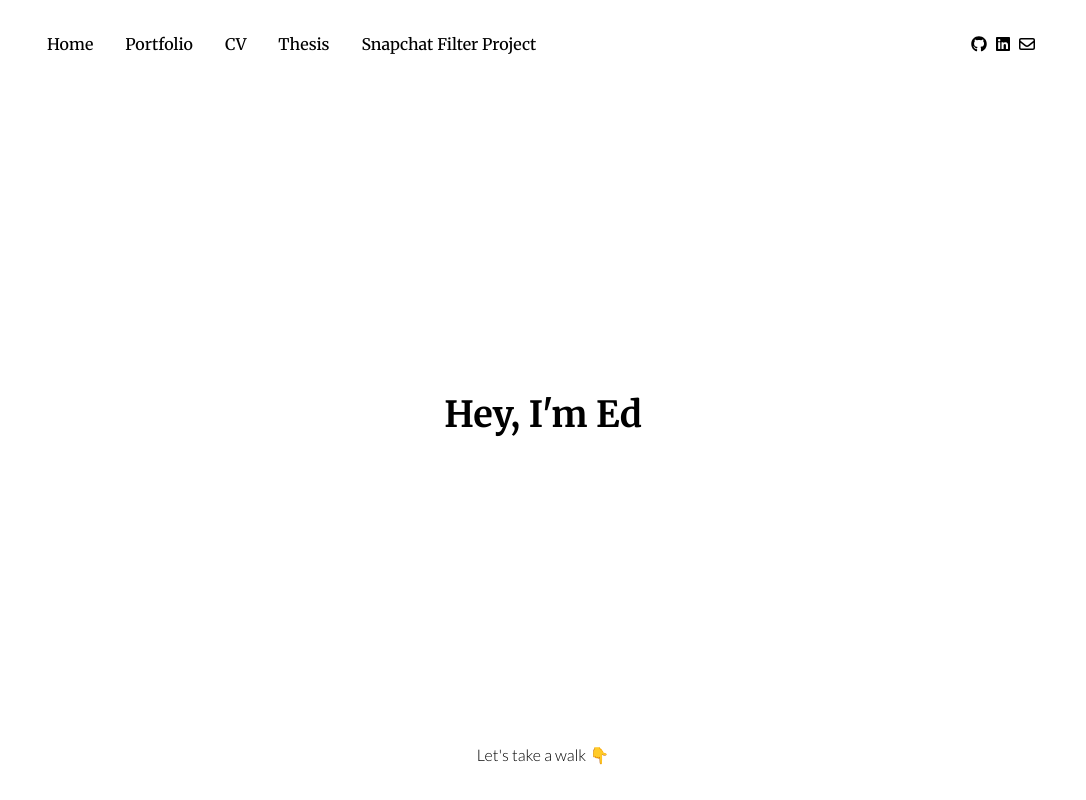
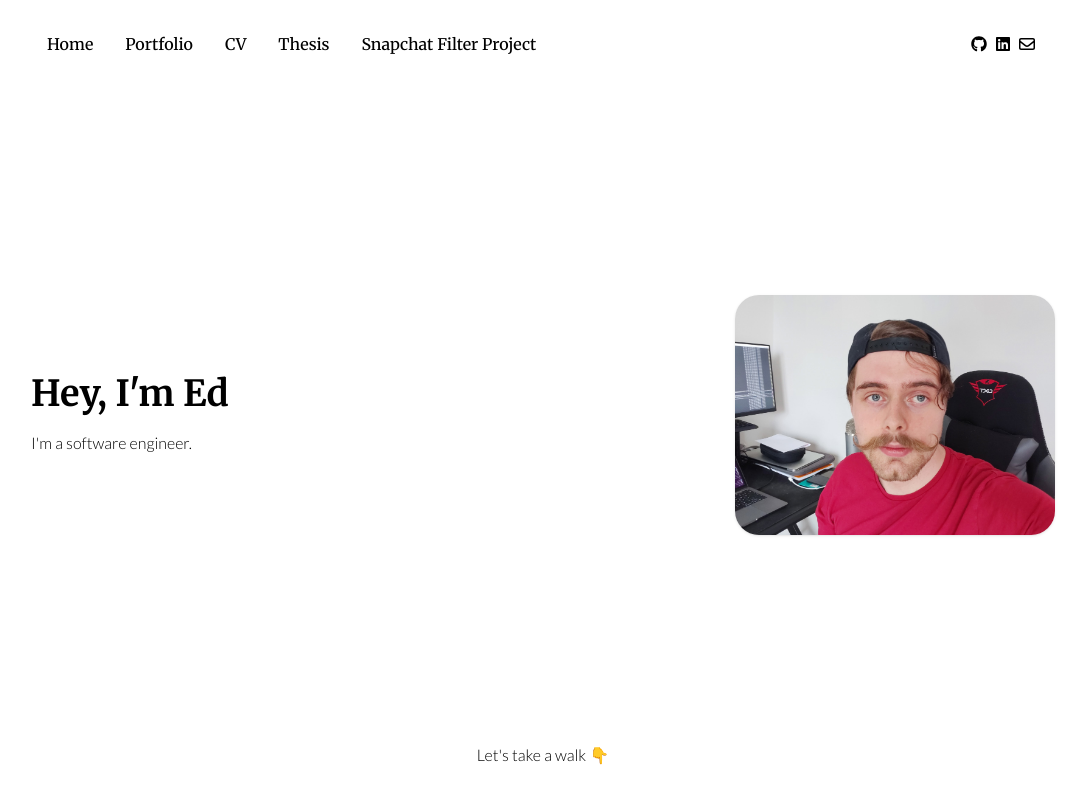
Before and after one commit to oflynned/personal-website, a Next.js app: page / in a window 1280 px wide. Shown: the whole page, without its empty margins (97-1183 px from the left). Built offline with nearby package versions, Linux system fonts and the light colour scheme.

Commit message:
chore: align and animate text and images in with a fade

```diff
--- a/src/pages/index.tsx
+++ b/src/pages/index.tsx
@@ -1,3 +1,4 @@
+import { motion } from 'framer-motion';
 import { NextPage } from 'next';
 import { useRouter } from 'next/router';
 import { experience } from '../data/experience';
@@ -27,7 +28,43 @@ const Home: NextPage = () => {
         }
       >
         <Navbar />
-        <XlHeading>Hey, I&apos;m Ed</XlHeading>
+        <div
+          className={
+            'w-full max-w-screen-lg flex flex-col sm:flex-row justify-between'
+          }
+        >
+          <div className={'self-center text-center sm:text-left'}>
+            <motion.div
+              initial={{ opacity: 0 }}
+              animate={{ opacity: 1 }}
+              transition={{ ease: 'easeIn', duration: 0.5 }}
+            >
+              <XlHeading>Hey, I&apos;m Ed</XlHeading>
+            </motion.div>
+            <motion.div
+              className={'mb-4'}
+              initial={{ opacity: 0 }}
+              animate={{ opacity: 1 }}
+              transition={{ ease: 'easeIn', duration: 0.5, delay: 1 }}
+            >
+              <Paragraph>I&apos;m a software engineer.</Paragraph>
+            </motion.div>
+          </div>
+          <motion.div
+            className={'max-w-xs self-center'}
+            initial={{ opacity: 0 }}
+            animate={{ opacity: 1 }}
+            transition={{ ease: 'easeIn', duration: 0.5, delay: 2 }}
+          >
+            <img
+              alt={'Me'}
+              src={'/me.jpeg'}
+              className={
+                'shadow rounded-3xl max-w-full h-auto border-none align-middle'
+              }
+            />
+          </motion.div>
+        </div>
         <Paragraph>Let&apos;s take a walk 👇</Paragraph>
       </div>
 
```
